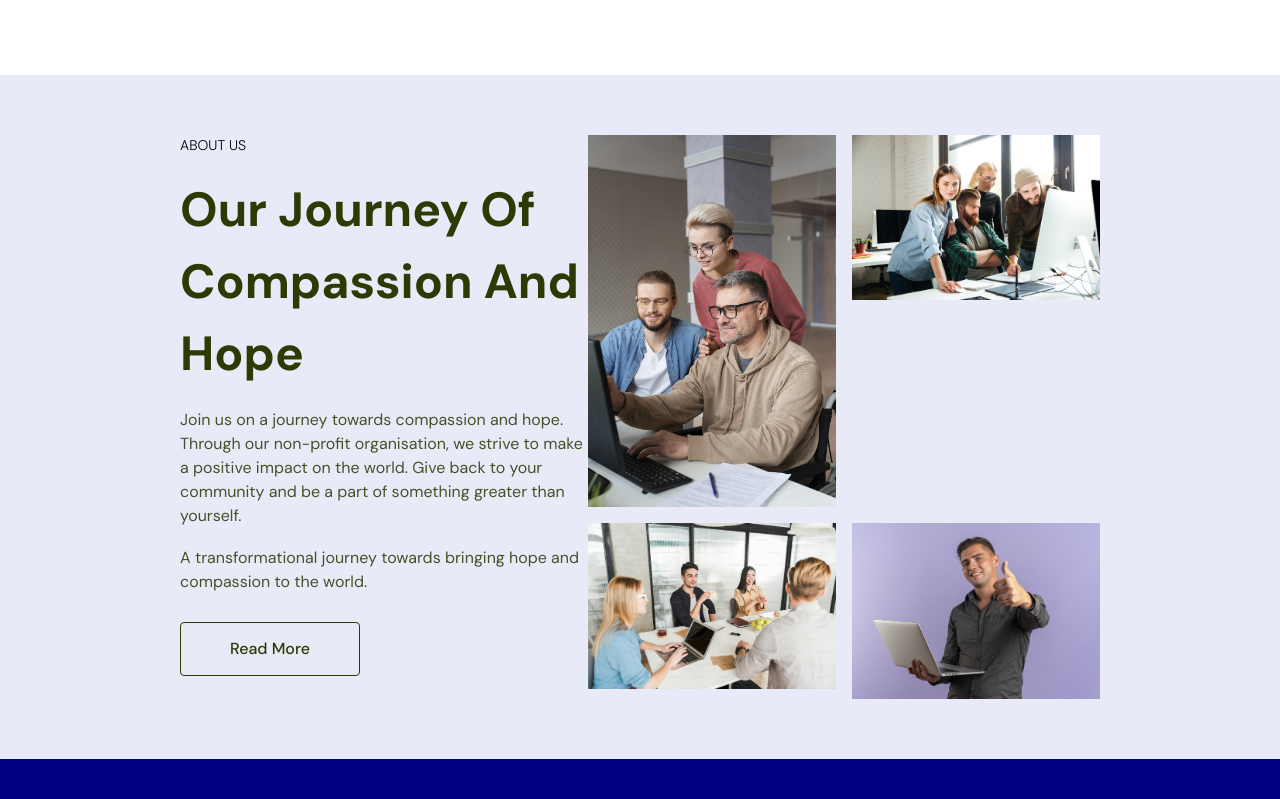
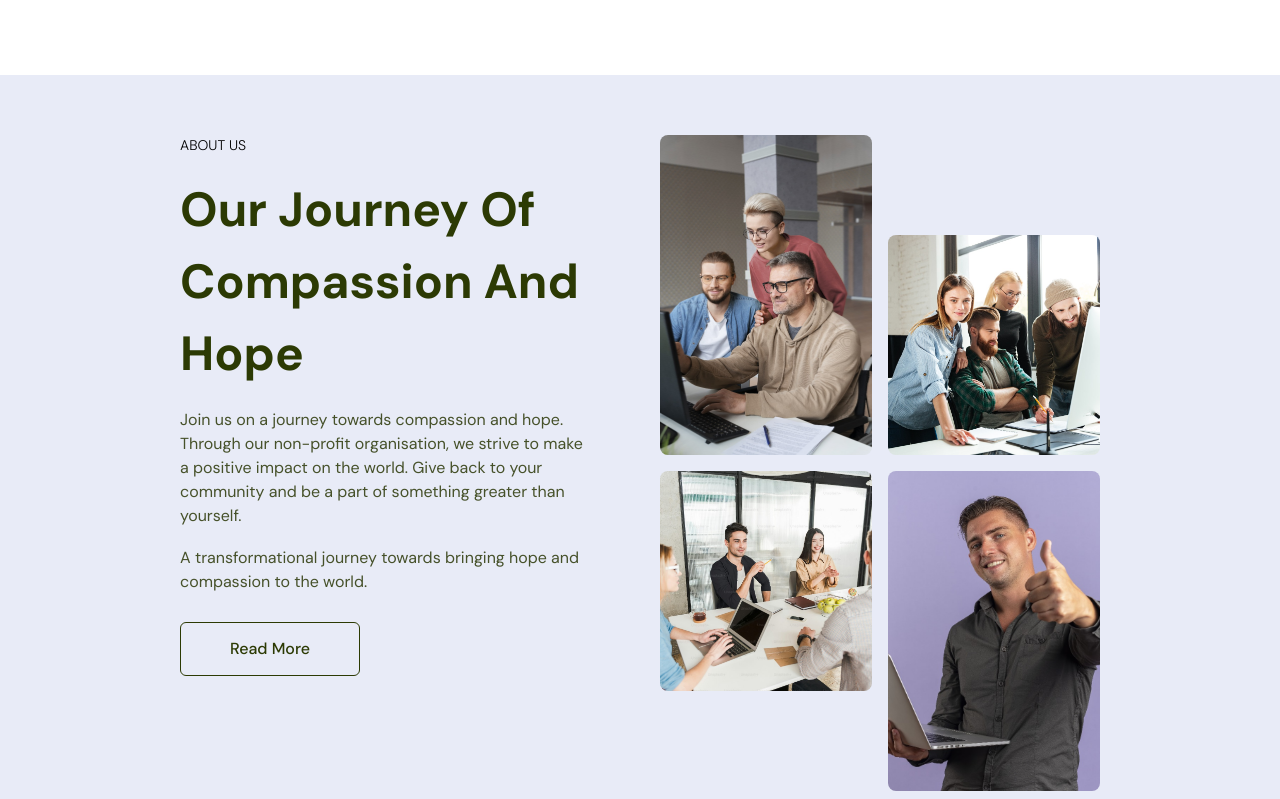
Before and after one commit to Jeevathuvarakan/company-website, a React (Vite) app in the folder client/: page / in a window 1280 px wide. Shown: the part 660-1459 px from the top of the page. Built offline with nearby package versions, Linux system fonts and the light colour scheme; a web font is replaced by a local one.

Commit message:
Home About changes

```diff
--- a/client/package.json
+++ b/client/package.json
@@ -10,6 +10,7 @@
     "preview": "vite preview"
   },
   "dependencies": {
+    "framer-motion": "^12.9.4",
     "react": "^19.0.0",
     "react-dom": "^19.0.0",
     "react-icons": "^5.5.0",
--- a/client/src/components/HomeAbout.jsx
+++ b/client/src/components/HomeAbout.jsx
@@ -1,36 +1,122 @@
-import React from 'react'
-import { ImgFour, ImgOne, ImgThree, ImgTwo } from '../constants/Data';
+import React from "react";
+import { ImgFour, ImgOne, ImgThree, ImgTwo } from "../constants/Data";
+import { motion } from "framer-motion";
 
 function HomeAbout() {
   return (
     <div className="xl:px-[180px] px-[16px] py-[60px] bg-[#e8ebf7] font-DMSans">
       <div className="container mx-auto">
-        <div className="flex justify-between">
-          <div className="flex flex-col gap-[18px]">
+        <div className="flex flex-col xl:flex-row justify-between w-full gap-10">
+          {/* Text Section */}
+          <motion.div
+            initial={{ opacity: 0, x: -50 }}
+            whileInView={{ opacity: 1, x: 0 }}
+            transition={{ duration: 0.6 }}
+            viewport={{ once: true }}
+            className="flex flex-col gap-[18px] xl:w-1/2"
+          >
             <h4 className="text-[14px] font-light">ABOUT US</h4>
-            <h2 className="text-[48px] xl:w-[408px] w-full font-bold text-[#2C3A04] capitalize">
+            <h2 className="md:text-[48px] text-[32px] xl:w-[408px] w-full font-bold text-[#2C3A04] capitalize">
               Our journey of compassion and hope
             </h2>
-            <p className="xl:w-[408px] w-full text-[#46512A]">
+            <p className="xl:w-[408px] w-full text-[#46512A] text-[16px]">
               Join us on a journey towards compassion and hope. Through our
               non-profit organisation, we strive to make a positive impact on
               the world. Give back to your community and be a part of something
               greater than yourself.
             </p>
-            <p className="xl:w-[408px] w-full text-[#46512A] pb-[10px]">
+            <p className="xl:w-[408px] w-full text-[#46512A] pb-[10px] text-[16px]">
               A transformational journey towards bringing hope and compassion to
               the world.
             </p>
-            <button className="w-[180px] text-[16px] text-[#2c3a04] border border-solid-[1px] px-[8px] py-[14px] border-[#2c3a04] rounded-[4px] font-medium  hover:text-black hover:border-black">
+            <motion.button
+              whileHover={{ scale: 1.05 }}
+              whileTap={{ scale: 0.95 }}
+              className="md:w-[180px] w-[140px] md:justify-start justify-center md:text-[16px] text-[14px] text-[#2c3a04] border border-solid-[1px] px-[8px] py-[14px] border-[#2c3a04] rounded-[6px] font-medium hover:text-black hover:border-black"
+            >
               Read More
-            </button>
-          </div>
+            </motion.button>
+          </motion.div>
 
-          <div className="grid grid-cols-2 gap-[16px]">
-            <img src={ImgOne} alt="Image" className="" />
-            <img src={ImgTwo} alt="Image" className="" />
-            <img src={ImgFour} alt="Image" className="" />
-            <img src={ImgThree} alt="Image" className="" />
+          {/* Images Section */}
+          <div className="xl:w-1/2 w-full">
+            <div className="flex flex-col gap-4">
+              {/* First Row */}
+              <div className="flex flex-col xl:flex-row gap-4">
+                {/* ImgOne - Large */}
+                <motion.div
+                  initial={{ opacity: 0, y: 30 }}
+                  whileInView={{ opacity: 1, y: 0 }}
+                  transition={{ duration: 0.6 }}
+                  viewport={{ once: true }}
+                  className="w-full xl:w-1/2"
+                >
+                  <div className="rounded-lg overflow-hidden">
+                    <img
+                      src={ImgOne}
+                      alt="ImgOne"
+                      className="w-full h-[220px] xl:h-[320px] object-cover transition-transform duration-300 hover:scale-105"
+                    />
+                  </div>
+                </motion.div>
+
+                {/* ImgTwo - Small, aligned to bottom */}
+                <div className="w-full xl:w-1/2 flex items-end">
+                  <motion.div
+                    initial={{ opacity: 0, y: 30 }}
+                    whileInView={{ opacity: 1, y: 0 }}
+                    transition={{ duration: 0.6, delay: 0.1 }}
+                    viewport={{ once: true }}
+                    className="w-full"
+                  >
+                    <div className="rounded-lg overflow-hidden">
+                      <img
+                        src={ImgTwo}
+                        alt="ImgTwo"
+                        className="w-full h-[180px] xl:h-[220px] object-cover transition-transform duration-300 hover:scale-105"
+                      />
+                    </div>
+                  </motion.div>
+                </div>
+              </div>
+
+              {/* Second Row */}
+              <div className="flex flex-col xl:flex-row gap-4">
+                {/* ImgFour - Small */}
+                <motion.div
+                  initial={{ opacity: 0, y: 30 }}
+                  whileInView={{ opacity: 1, y: 0 }}
+                  transition={{ duration: 0.6, delay: 0.2 }}
+                  viewport={{ once: true }}
+                  className="w-full xl:w-1/2"
+                >
+                  <div className="rounded-lg overflow-hidden">
+                    <img
+                      src={ImgFour}
+                      alt="ImgFour"
+                      className="w-full h-[180px] xl:h-[220px] object-cover transition-transform duration-300 hover:scale-105"
+                    />
+                  </div>
+                </motion.div>
+
+                {/* ImgThree - Large */}
+                <motion.div
+                  initial={{ opacity: 0, y: 30 }}
+                  whileInView={{ opacity: 1, y: 0 }}
+                  transition={{ duration: 0.6, delay: 0.3 }}
+                  viewport={{ once: true }}
+                  className="w-full xl:w-1/2"
+                >
+                  <div className="rounded-lg overflow-hidden">
+                    <img
+                      src={ImgThree}
+                      alt="ImgThree"
+                      className="w-full h-[220px] xl:h-[320px] object-cover transition-transform duration-300 hover:scale-105"
+                    />
+                  </div>
+                </motion.div>
+              </div>
+            </div>
           </div>
         </div>
       </div>
@@ -38,4 +124,4 @@ function HomeAbout() {
   );
 }
 
-export default HomeAbout
+export default HomeAbout;
```
Also changed, not shown: 1 other file (tests, documents, lock files or other folders).
